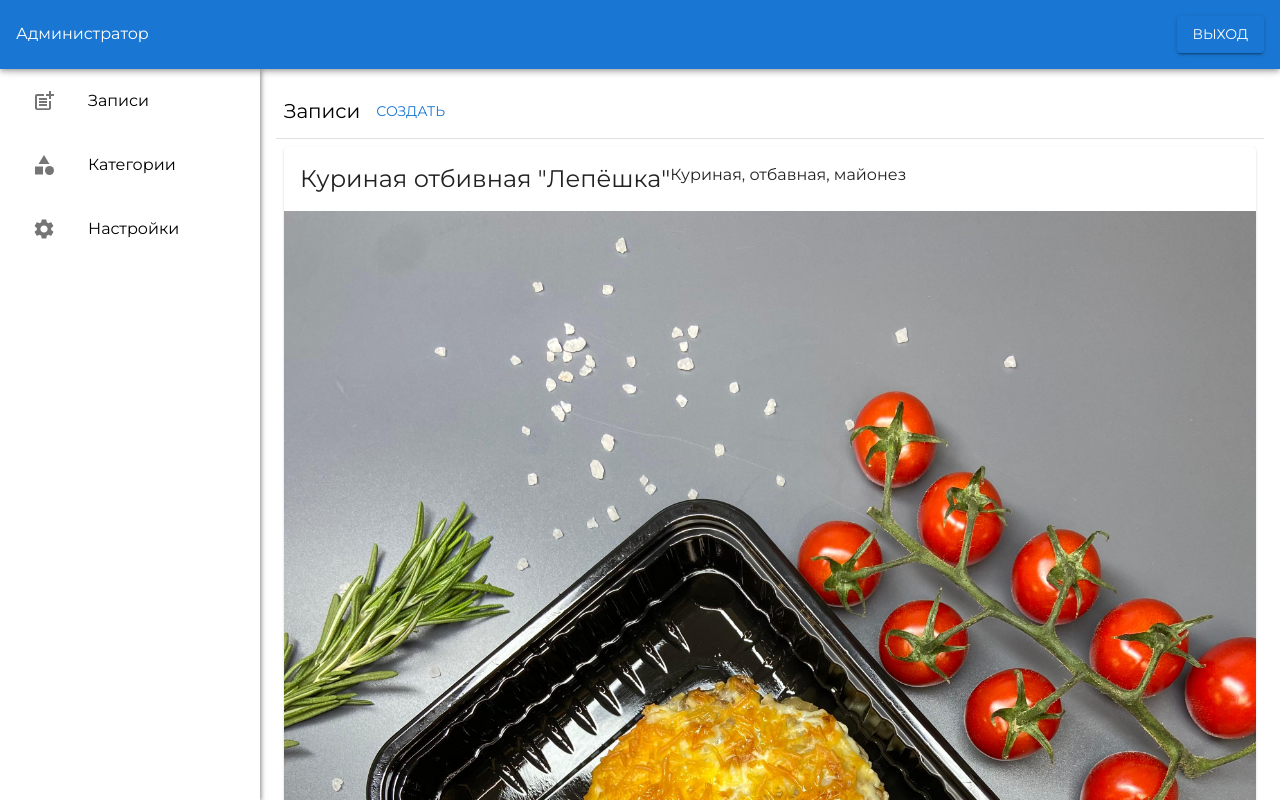
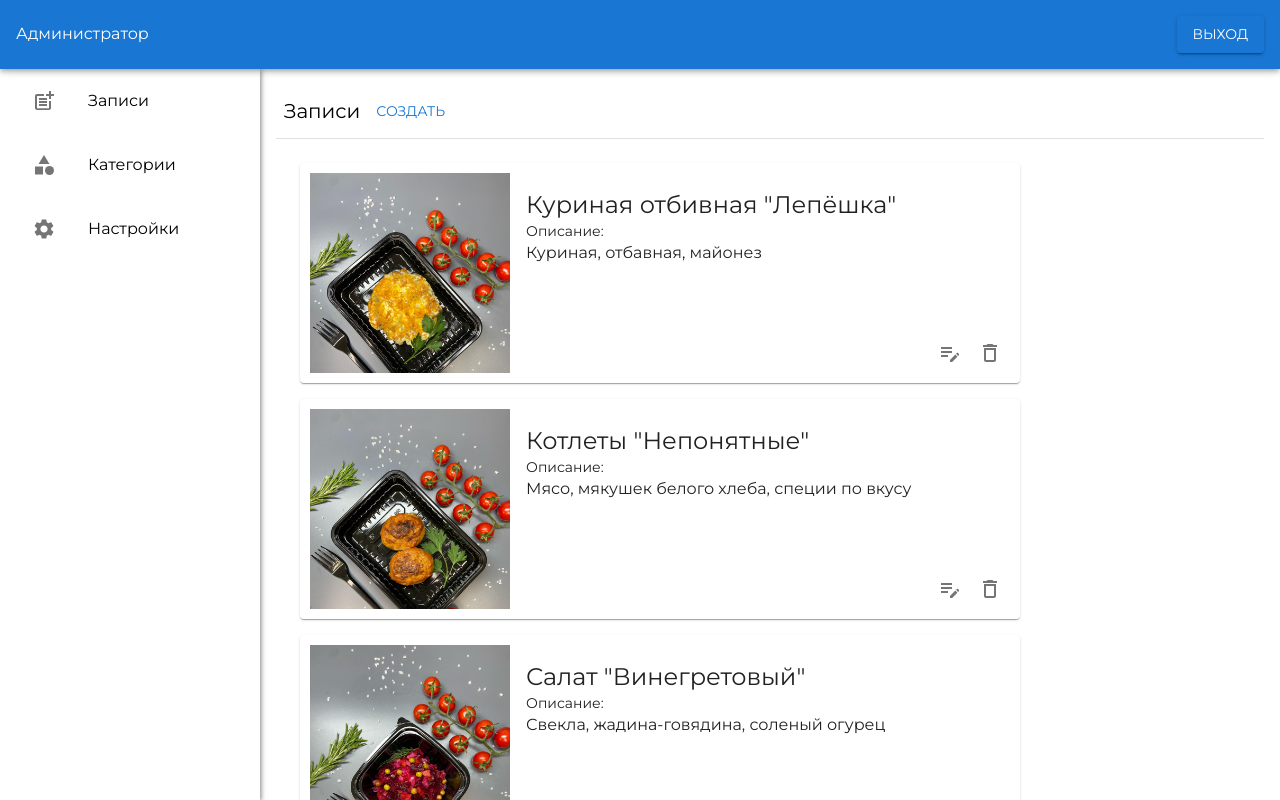
Before and after one commit to evkondr/vkuseda-client, a React (Create React App) app: page /vkuseda-adm/posts in a window 1280 px wide. Shown: the top 800 px of the page. Built offline with nearby package versions, Linux system fonts and the light colour scheme.

Commit message:
feat: add post-card structure and styles

```diff
--- a/src/Components/AdminPart/Pages/PostsPage.tsx
+++ b/src/Components/AdminPart/Pages/PostsPage.tsx
@@ -7,7 +7,7 @@ import PostCard from '../PostCard/PostCard';
 const PostsPage = () => {
   return (
     <AdminContainer headerText="Записи" buttonHandler={() => console.log('handler')}>
-      <Box padding={1}>
+      <Box display="flex" flexDirection="column" padding={3} rowGap={2}>
         {menuItems.map((item) => <PostCard menuItem={item} />)}
       </Box>
     </AdminContainer>
--- a/src/Components/AdminPart/PostCard/PostCard.tsx
+++ b/src/Components/AdminPart/PostCard/PostCard.tsx
@@ -1,8 +1,11 @@
 import React from 'react';
 import {
-  Card, CardContent, CardMedia, Typography,
+  Card, CardContent, CardMedia, Typography, Box, IconButton,
 } from '@mui/material';
+import EditNoteIcon from '@mui/icons-material/EditNote';
+import DeleteOutlineIcon from '@mui/icons-material/DeleteOutline';
 import { TMenuItem } from '../../../types';
+import './index.scss';
 
 type PostCardProps ={
     menuItem: TMenuItem
@@ -13,16 +16,35 @@ const PostCard = ({ menuItem }:PostCardProps) => {
     name, ingredients, image, imageAlt,
   } = menuItem;
   return (
-    <Card>
-      <CardContent sx={{ display: 'flex' }}>
+    <Card className="post-card">
+      {/* Card image */}
+      <Box className="post-card__image">
+        <CardMedia component="img" image={image} alt={imageAlt} />
+      </Box>
+      {/* Card content */}
+      <CardContent className="post-card__content">
         <Typography variant="h5">
           {name}
         </Typography>
-        <Typography>
+        <Box>
+          {/* Card description */}
+          <Typography variant="body2">
+            Описание:
+          </Typography>
+        </Box>
+        <Typography variant="body1">
           {ingredients}
         </Typography>
+        <Box className="post-card__buttons">
+          {/* Card control */}
+          <IconButton aria-label="Edit">
+            <EditNoteIcon />
+          </IconButton>
+          <IconButton aria-label="Delete">
+            <DeleteOutlineIcon />
+          </IconButton>
+        </Box>
       </CardContent>
-      <CardMedia width="150px" component="img" image={image} alt={imageAlt} />
     </Card>
   );
 };
--- /dev/null
+++ b/src/Components/AdminPart/PostCard/index.scss
@@ -0,0 +1,26 @@
+.post-card{
+    position: relative;
+    display: flex;
+    flex-direction: row;
+    justify-content: flex-start;
+    max-width: 700px;
+    padding: 10px;
+    &__image{
+        overflow: hidden;
+        width: 200px;
+        min-width: 200px;
+        height: 200px;
+        img{
+            width: 100%;
+        }
+    }
+    &__content{
+        display: flex;
+        flex-direction: column;
+    }
+    &__buttons{
+        position: absolute;
+        right: 10px;
+        bottom: 10px;
+    }
+}
```
